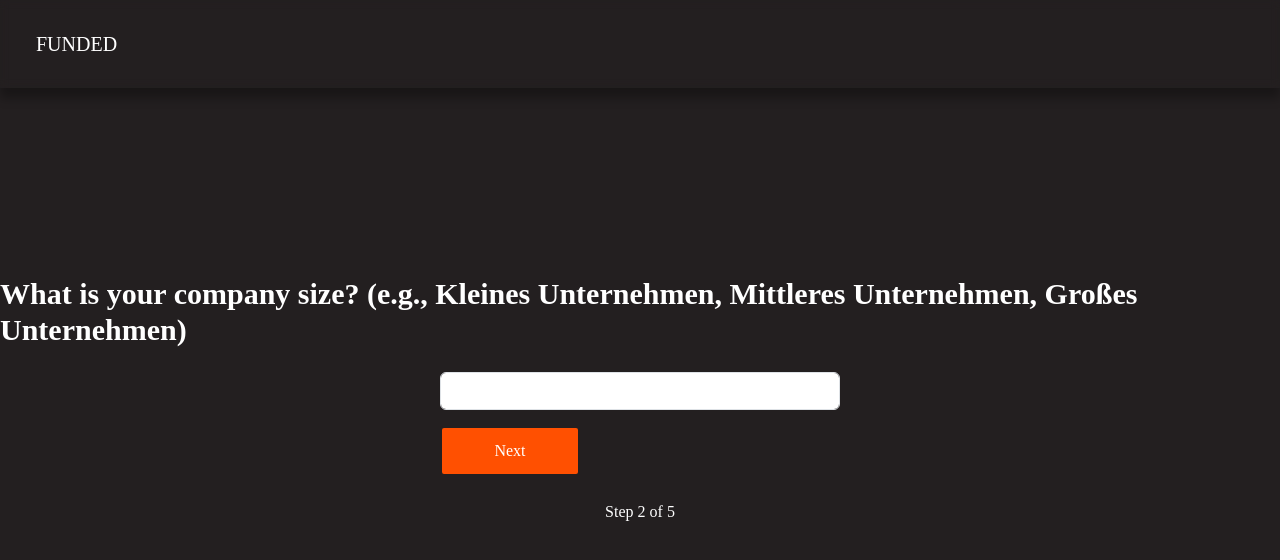
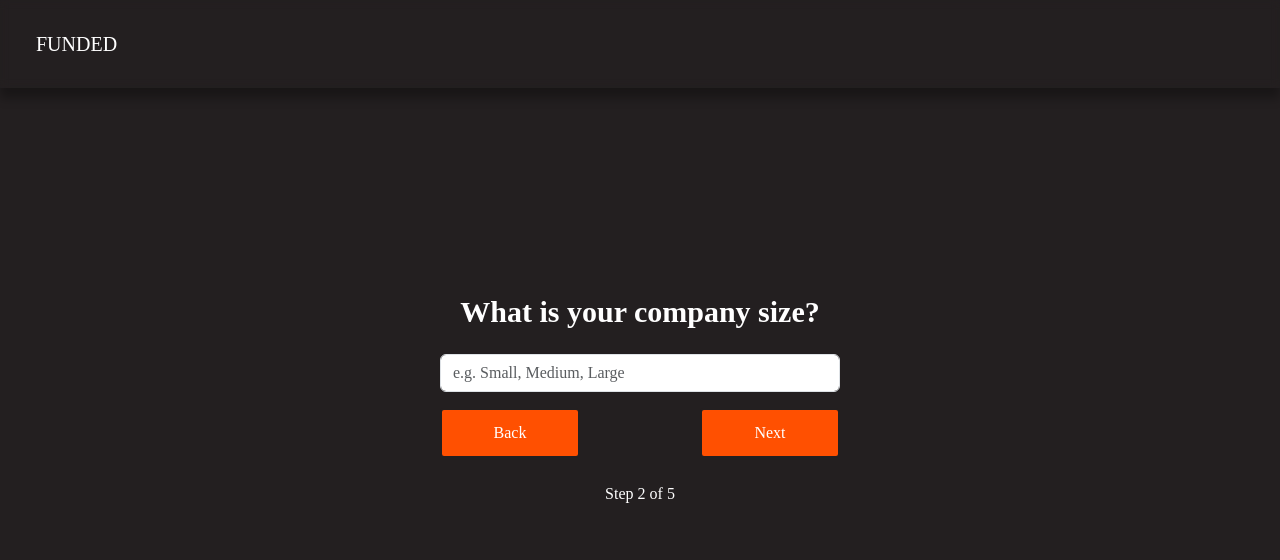
Before and after one commit to yaylymov/funded-app, a React (Vite) app in the folder funded-frontend/: page /questionnaire in a window 1280 px wide. Both pictures are taken after typing "Sample" into the empty fields and a click on the button "Next". Shown: the top 560 px of the page. Built offline with nearby package versions, Linux system fonts and the light colour scheme.

Commit message:
added redux for state management to be able to go back in questions

```diff
--- a/funded-frontend/package.json
+++ b/funded-frontend/package.json
@@ -10,6 +10,7 @@
     "preview": "vite preview"
   },
   "dependencies": {
+    "@reduxjs/toolkit": "^2.3.0",
     "axios": "^1.7.7",
     "bootstrap": "^5.3.3",
     "gsap": "^3.12.5",
@@ -18,7 +19,9 @@
     "react-bootstrap": "^2.10.5",
     "react-dom": "^18.3.1",
     "react-icons": "^5.3.0",
-    "react-router-dom": "^6.27.0"
+    "react-redux": "^9.1.2",
+    "react-router-dom": "^6.27.0",
+    "redux": "^5.0.1"
   },
   "devDependencies": {
     "@eslint/js": "^9.11.1",
--- a/funded-frontend/src/components/navBar.jsx
+++ b/funded-frontend/src/components/navBar.jsx
@@ -1,11 +1,25 @@
 import React from "react";
 import {Link} from "react-router-dom";
+import {useDispatch} from "react-redux";
+import {resetQuestionnaire} from "./questionnaireSlice";
 
 function NavBar() {
+    const dispatch = useDispatch();
+
+    const handleResetQuestionnaire = () => {
+        dispatch(resetQuestionnaire());
+    };
+
     return (
         <nav className="navbar navbar-expand-lg navbar-dark fixed-top p-4">
             <div className="container-fluid">
-                <Link className="navbar-brand text-white" to="/">FUNDED</Link>
+                <Link
+                    className="navbar-brand text-white"
+                    to="/"
+                    onClick={handleResetQuestionnaire}
+                >
+                    FUNDED
+                </Link>
                 <button
                     className="navbar-toggler"
                     type="button"
--- a/funded-frontend/src/components/questionnaire.jsx
+++ b/funded-frontend/src/components/questionnaire.jsx
@@ -1,32 +1,29 @@
-import React, {useState} from "react";
+import React from "react";
 import {useNavigate} from "react-router-dom";
+import {useDispatch, useSelector} from "react-redux";
+import {setAnswer, nextStep, previousStep} from "./questionnaireSlice";
 import axios from 'axios';
 
 function Questionnaire() {
     const navigate = useNavigate();
-    const [step, setStep] = useState(1);
-    const [answers, setAnswers] = useState({
-        state: '',
-        company_size: '',
-        areas: '',
-        grants_amount: 0,
-        revenue: 0
-    });
+    const step = useSelector((state) => state.questionnaire.step);
+    const answers = useSelector((state) => state.questionnaire.answers);
+    const dispatch = useDispatch();
 
     const handleInputChange = (e) => {
-        setAnswers({...answers, [e.target.name]: e.target.value});
+        dispatch(setAnswer({name: e.target.name, value: e.target.value}));
     };
 
     const handleNext = async (e) => {
-        e.preventDefault()
+        e.preventDefault();
         if (step < 5) {
-            setStep(step + 1);
+            dispatch(nextStep());
         } else {
             try {
                 const dataToSend = {
                     ...answers,
                     grants_amount: parseInt(answers.grants_amount),
-                    revenue: parseInt(answers.revenue)
+                    revenue: parseInt(answers.revenue),
                 };
                 console.log("Sending data:", dataToSend);
                 const response = await axios.post('http://localhost:8000/questions', dataToSend);
@@ -39,34 +36,51 @@ function Questionnaire() {
         }
     };
 
+    const handlePrevious = (e) => {
+        e.preventDefault();
+        dispatch(previousStep());
+    };
+
     const questions = [
-        {label: "In which state is your business based?", name: "state"},
+        {label: "In which state is your business based?", name: "state", placeholder: "e.g. Berlin"},
+        {label: "What is your company size?", name: "company_size", placeholder: "e.g. Small, Medium, Large"},
+        {label: "In which areas are you active?", name: "areas", placeholder: "e.g. Innovation, Beratung"},
         {
-            label: "What is your company size? (e.g., Kleines Unternehmen, Mittleres Unternehmen, Großes Unternehmen)",
-            name: "company_size"
+            label: "What is the maximum grant amount you're looking for?",
+            name: "grants_amount",
+            placeholder: "Enter a number, e.g. 5000"
         },
-        {label: "In which areas are you active? (e.g., Forschung & Innovation, Digitalisierung)", name: "areas"},
-        {label: "What is the maximum grant amount you're looking for?", name: "grants_amount"},
-        {label: "What is your monthly revenue?", name: "revenue"}
+        {label: "What is your monthly revenue?", name: "revenue", placeholder: "Enter a number, e.g. 100000"},
     ];
 
     return (
         <div className="vh-100 d-flex flex-column align-items-center justify-content-center text-white">
             <h2 className="text-3xl mb-4 font-semibold">{questions[step - 1].label}</h2>
-            <form onSubmit={handleNext} className="w-100" style={{maxWidth: "400px"}}>
+            <form className="w-100" style={{maxWidth: "400px"}}>
                 <input
                     type="text"
                     name={questions[step - 1].name}
                     value={answers[questions[step - 1].name]}
                     onChange={handleInputChange}
+                    placeholder={questions[step - 1].placeholder}
                     className="form-control mb-3"
                 />
-                <button
-                    type="submit"
-                    className="button px-5 py-2"
-                >
-                    {step < 5 ? "Next" : "Submit"}
-                </button>
+                <div className="d-flex justify-content-between">
+                    {step > 1 && (
+                        <button
+                            onClick={handlePrevious}
+                            className="button px-5 py-2"
+                        >
+                            Back
+                        </button>
+                    )}
+                    <button
+                        onClick={handleNext}
+                        className="button px-5 py-2"
+                    >
+                        {step < 5 ? "Next" : "Submit"}
+                    </button>
+                </div>
             </form>
             <p className="mt-4">Step {step} of 5</p>
         </div>
--- /dev/null
+++ b/funded-frontend/src/components/questionnaireSlice.js
@@ -0,0 +1,39 @@
+import {createSlice} from '@reduxjs/toolkit';
+
+const initialState = {
+    step: 1,
+    answers: {
+        state: '',
+        company_size: '',
+        areas: '',
+        grants_amount: '',
+        revenue: '',
+    },
+};
+
+const questionnaireSlice = createSlice({
+    name: 'questionnaire',
+    initialState,
+    reducers: {
+        setAnswer: (state, action) => {
+            state.answers[action.payload.name] = action.payload.value;
+        },
+        nextStep: (state) => {
+            if (state.step < 5) {
+                state.step += 1;
+            }
+        },
+        previousStep: (state) => {
+            if (state.step > 1) {
+                state.step -= 1;
+            }
+        },
+        resetQuestionnaire: (state) => {
+            return initialState;
+        },
+    },
+});
+
+export const {setAnswer, nextStep, previousStep, resetQuestionnaire} = questionnaireSlice.actions;
+
+export default questionnaireSlice.reducer;
--- a/funded-frontend/src/main.jsx
+++ b/funded-frontend/src/main.jsx
@@ -1,10 +1,11 @@
-import { StrictMode } from 'react'
-import { createRoot } from 'react-dom/client'
+import {createRoot} from 'react-dom/client'
 import App from './App.jsx'
 import 'bootstrap/dist/css/bootstrap.min.css';
+import store from './redux/store.js'
+import {Provider} from "react-redux";
 
 createRoot(document.getElementById('root')).render(
-  <StrictMode>
-    <App />
-  </StrictMode>,
+    <Provider store={store}>
+        <App/>
+    </Provider>
 )
--- /dev/null
+++ b/funded-frontend/src/redux/store.js
@@ -0,0 +1,10 @@
+import {configureStore} from '@reduxjs/toolkit';
+import questionnaireReducer from '../components/questionnaireSlice.js';
+
+const store = configureStore({
+    reducer: {
+        questionnaire: questionnaireReducer,
+    },
+});
+
+export default store;
```
Also changed, not shown: 1 other file (tests, documents, lock files or other folders).
